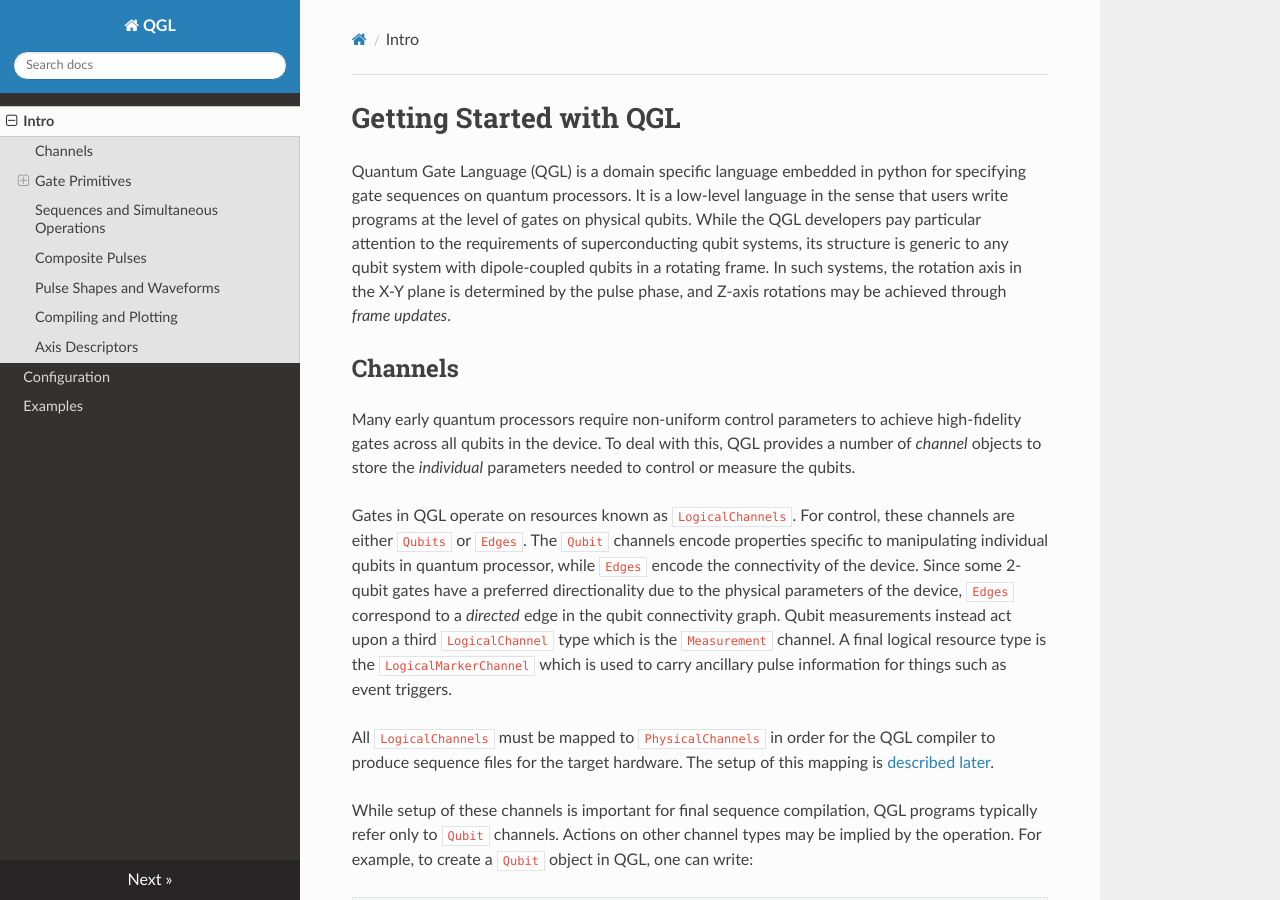
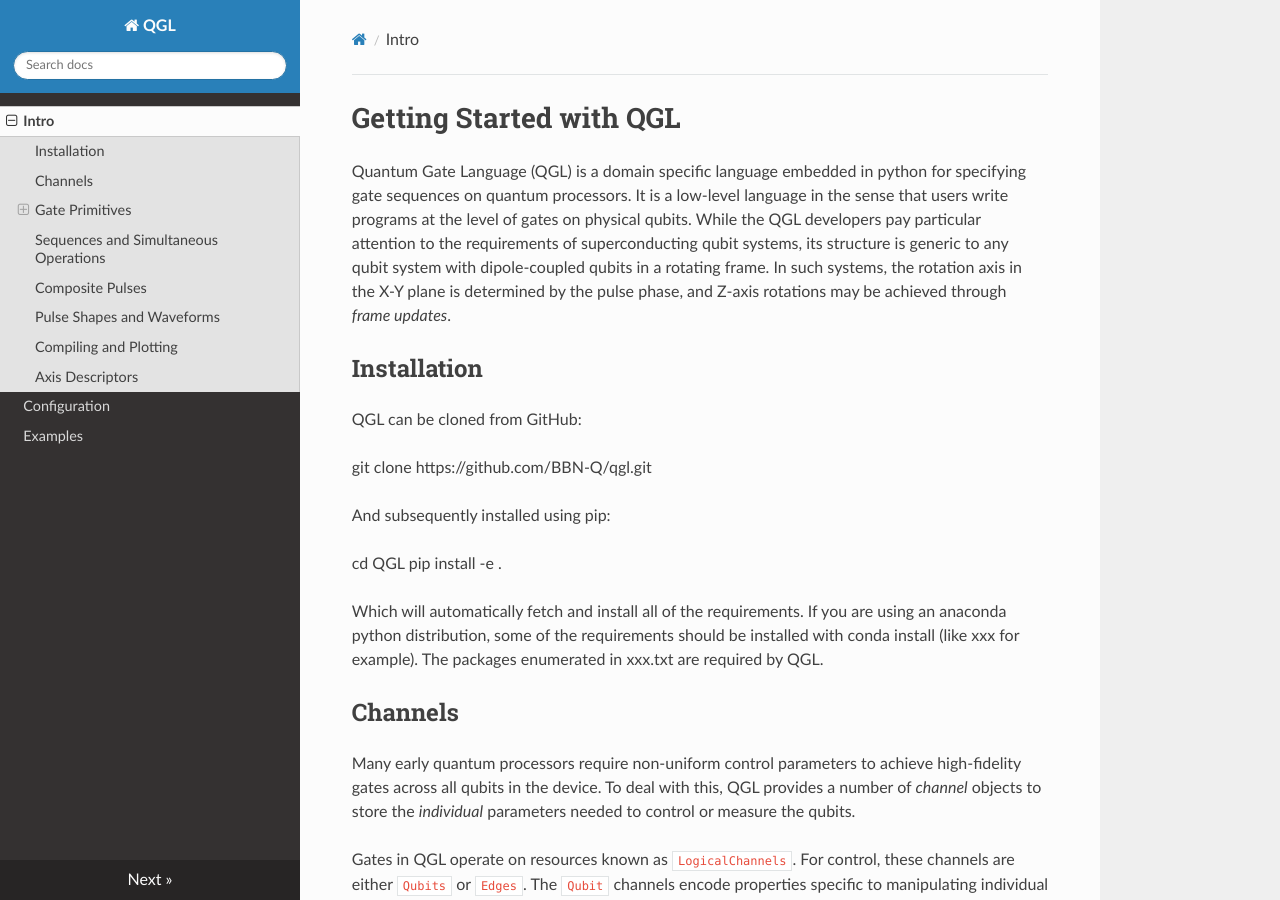
Before and after one commit to BBN-Q/QGL, an MkDocs documentation site: the page built from doc/index.md, in a window 1280 px wide and 900 px high. Built offline with MkDocs 1.6.1, drawn with Linux system fonts in a browser that asks for light colours; nearby versions of some CDN libraries.

Commit message:
Update index.md

```diff
--- a/doc/index.md
+++ b/doc/index.md
@@ -8,6 +8,19 @@
 dipole-coupled qubits in a rotating frame. In such systems, the rotation axis in
 the X-Y plane is determined by the pulse phase, and Z-axis rotations may be
 achieved through *frame updates*.
+
+## Installation
+
+QGL can be cloned from GitHub:
+
+git clone https://github.com/BBN-Q/qgl.git
+
+And subsequently installed using pip:
+
+cd QGL
+pip install -e .
+
+Which will automatically fetch and install all of the requirements. If you are using an anaconda python distribution, some of the requirements should be installed with conda install (like xxx for example). The packages enumerated in xxx.txt are required by QGL.
 
 ## Channels
 
```
